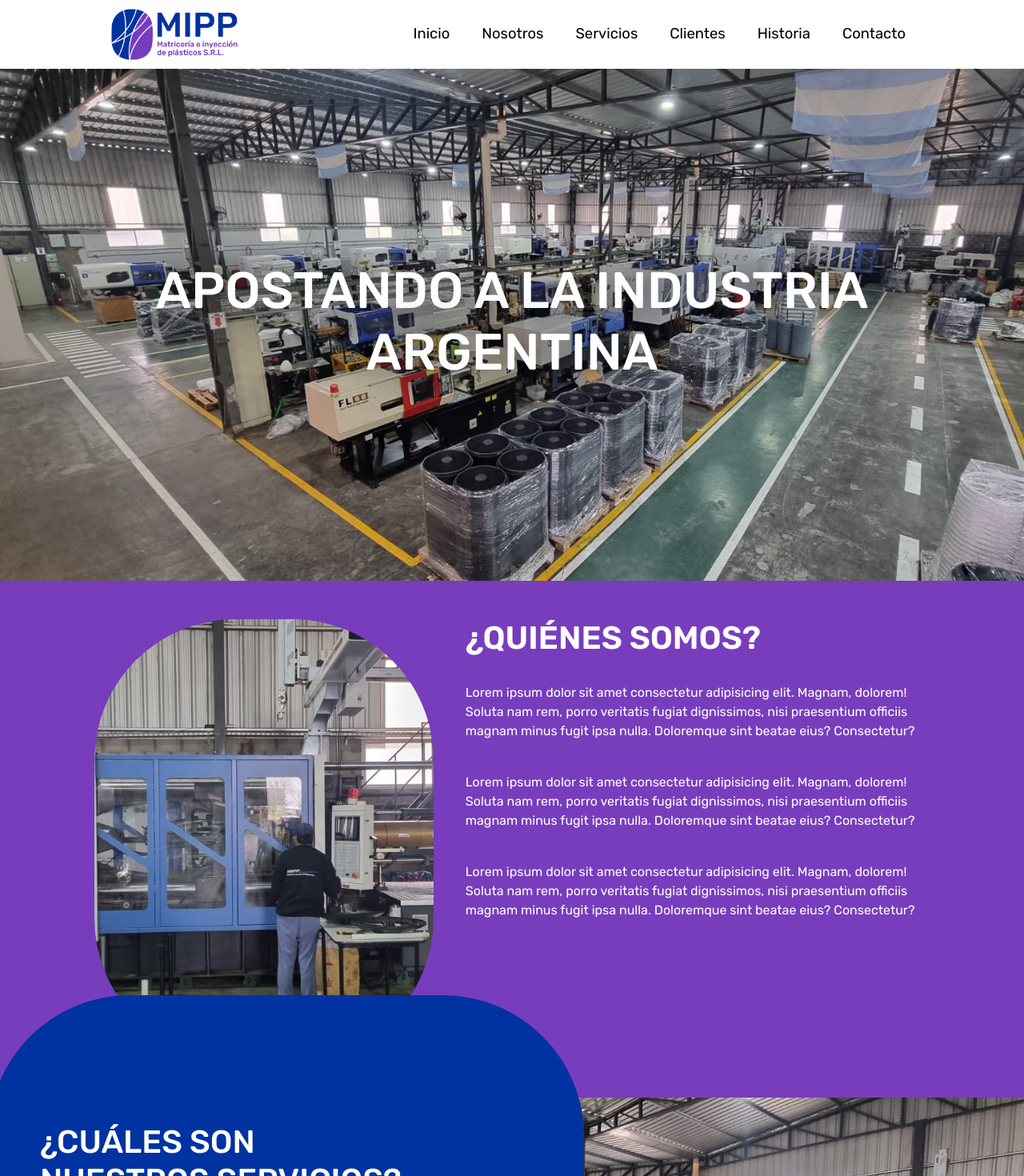
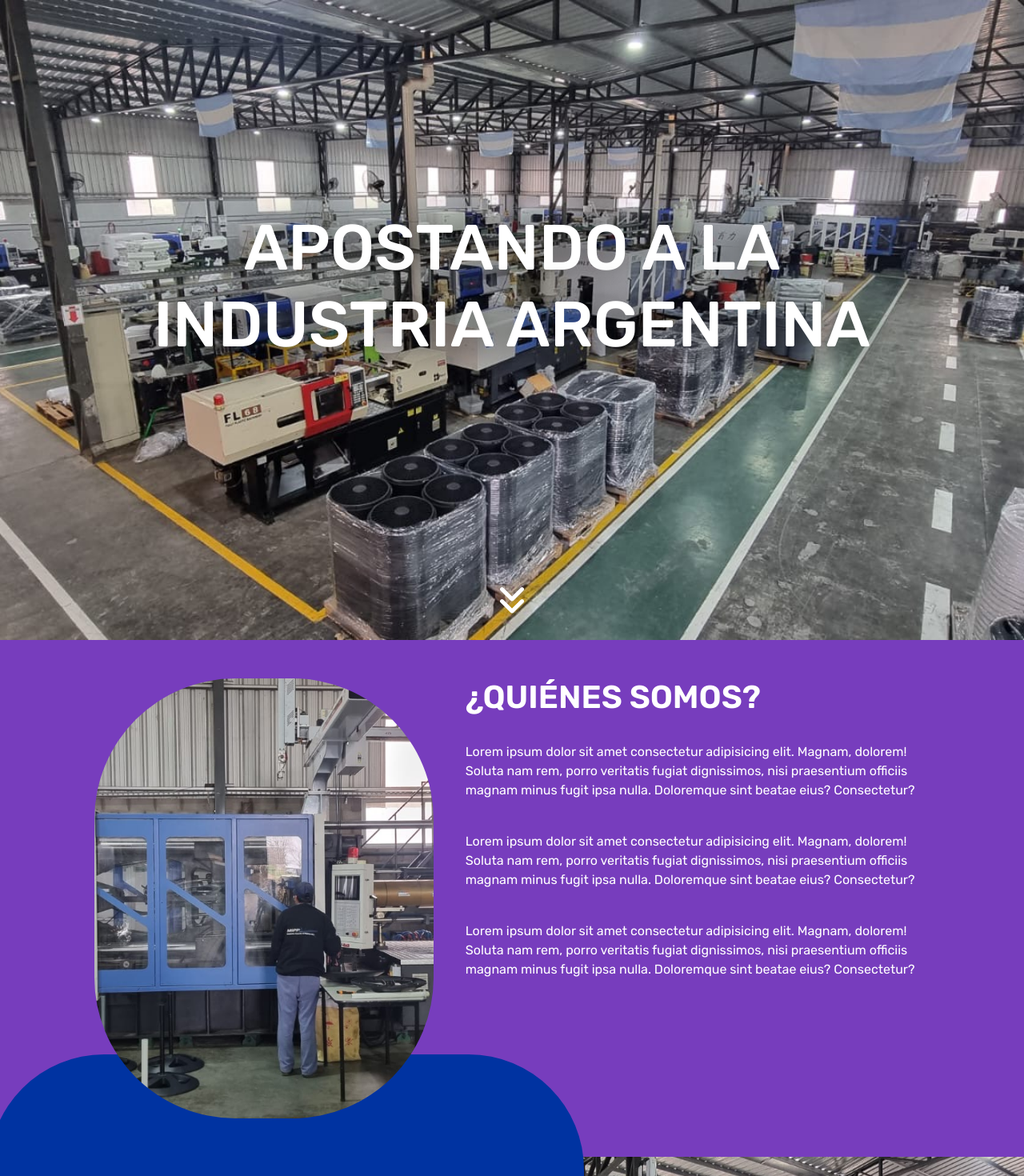
Before and after one commit to BrunoCMenna/mipp-web, a React (Create React App) app: page / in a window 1280 px wide. Shown: the top 1470 px of the page at 80% size. Built offline with nearby package versions, Linux system fonts and the light colour scheme.

Commit message:
debounce on scroll event +navbar update + 100vmax on landing

```diff
--- a/package.json
+++ b/package.json
@@ -9,6 +9,7 @@
     "animate.css": "^4.1.1",
     "aos": "^2.3.4",
     "bootstrap": "^5.3.3",
+    "lodash": "^4.17.21",
     "react": "^18.2.0",
     "react-bootstrap": "^2.10.1",
     "react-dom": "^18.2.0",
--- a/public/index.html
+++ b/public/index.html
@@ -7,7 +7,7 @@
     <meta name="theme-color" content="#000000" />
     <meta
       name="description"
-      content="Web site created using create-react-app"
+      content="MIPP Matricería e inyección de plásticos S.R.L."
     />
     <link rel="preconnect" href="https://fonts.googleapis.com" />
     <link rel="preconnect" href="https://fonts.gstatic.com" crossorigin />
--- a/src/App.css
+++ b/src/App.css
@@ -3,7 +3,13 @@
   --secondary: #0033a1;
 }
 
-body {
+#root {
   font-family: rubik;
   overflow-x: hidden;
 }
+
+/* z index fix */
+.aos-init[data-aos][data-aos].aos-animate {
+  position: relative;
+  transform: none;
+}
--- a/src/components/About/About.js
+++ b/src/components/About/About.js
@@ -4,8 +4,8 @@ import aboutImg from "../../img/about.JPG";
 const About = () => {
   return (
     <div className="about-bg" id="nosotros">
-      <div className="container d-flex flex-md-nowrap flex-wrap-reverse px-4 py-5 p-md-5 gap-3 justify-content-center">
-        <div data-wow-duration="0.3s" className="about-img" data-aos="fade-up">
+      <div className="container d-flex flex-lg-nowrap flex-wrap-reverse px-4 py-5 p-md-5 gap-3 justify-content-center">
+        <div className="about-img" data-aos="fade-up">
           <img src={aboutImg} />
         </div>
         <div className="d-flex flex-column gap-4 ms-md-4">
--- a/src/components/ClientsAndHistory/ClientsAndHistory.js
+++ b/src/components/ClientsAndHistory/ClientsAndHistory.js
@@ -12,19 +12,20 @@ const ClientsAndHistory = () => {
             <h1
               data-aos="fade-left"
               className="me-xxl-5 fw-semibold mb-5 pb-3"
-              style={{ marginTop: "7rem" }}
+              style={{ marginTop: "9rem" }}
             >
               ¿CON QUIÉNES TRABAJAMOS?
             </h1>
           </div>
-          <div className="row justify-content-center gap-md-5 mt-4">
+          <div className="row justify-content-center gap-md-5 m-4">
             {clientLogos.map((image, index) => (
               <div key={index} className="client-item mb-4">
                 <img
                   src={image}
                   alt={`imagen-${index}`}
-                  data-aos="flip-left"
+                  data-aos="zoom-out"
                   data-aos-delay="300"
+                  data-aos-duration="700"
                 />
               </div>
             ))}
--- a/src/components/Landing/Landing.css
+++ b/src/components/Landing/Landing.css
@@ -1,30 +1,42 @@
 .intro {
   background-image: url(../../img/landing.JPG);
   width: 100%;
-  height: 50vw;
+  height: 100vmin;
   background-repeat: no-repeat;
   background-size: cover;
+  background-position: center;
   color: white;
-  padding: 0 5rem 0 5rem;
+  /* margin-top: 85.81px; */
 }
 
 .intro h1 {
   display: flex;
   align-items: center;
   text-align: center;
-  font-size: 5vw;
-  padding: 0;
+  font-size: 10vmin;
   text-shadow: 2px 2px 50px black;
+  padding: 0 1rem 0 1rem;
+  text-wrap: balance;
+  align-self: center !important;
 }
 
-@media (max-width: 768px) {
+.down-icon {
+  animation: pulse infinite 0.5s;
+  transition: 1s;
+}
+.down-icon-remove {
+  opacity: 0;
+  transition: 1s;
+}
+
+@media (width < 992px) {
   .intro {
-    width: 100%;
-    height: 55vh;
-    background-position: center;
-    background-size: cover;
-  }
-  .intro h1 {
-    font-size: 12vw;
+    height: 100vmax;
   }
 }
+
+@media (width <= 600px) {
+  .intro h1 {
+    font-size: 13vmin;
+  }
+}
--- a/src/components/Landing/Landing.js
+++ b/src/components/Landing/Landing.js
@@ -1,11 +1,41 @@
+import { useEffect, useState } from "react";
 import "../Landing/Landing.css";
+import { FaAnglesDown } from "react-icons/fa6";
+import { debounce } from "lodash";
 
 const Landing = () => {
+  const [scrolled, setScrolled] = useState(false);
+
+  useEffect(() => {
+    console.log(window.scrollY);
+
+    const handleScroll = debounce(() => {
+      if (window.scrollY > 50) {
+        setScrolled(true);
+      } else {
+        setScrolled(false);
+      }
+    }, 100);
+
+    window.addEventListener("scroll", handleScroll);
+
+    return () => {
+      window.removeEventListener("scroll", handleScroll);
+    };
+  }, []);
+
   return (
-    <div className="d-flex justify-content-center intro">
-      <h1 className="animate__animated animate__fadeIn">
+    <div className="d-flex flex-column align-items-center justify-content-center intro">
+      <h1 className="animate__animated animate__fadeIn mt-auto mb-0">
         APOSTANDO A LA INDUSTRIA ARGENTINA
       </h1>
+      <span
+        className={`fs-1 mt-auto mb-4 down-icon ${
+          scrolled && "down-icon-remove"
+        }`}
+      >
+        <FaAnglesDown />
+      </span>
     </div>
   );
 };
--- a/src/components/Navbar/Navbar.css
+++ b/src/components/Navbar/Navbar.css
@@ -1,5 +1,5 @@
 .header {
-  position: sticky;
+  position: fixed;
   top: 0;
   left: 0;
   width: 100%;
@@ -9,7 +9,8 @@
   align-items: center;
   z-index: 100;
   padding: 0 10%;
-  transition: 0.3s;
+  transition: 0.4s;
+  border-bottom: 1px solid rgba(0, 0, 0, 0.03);
 }
 
 .logo {
@@ -17,16 +18,32 @@
 }
 
 .navbar a {
-  font-size: 1.15rem;
+  font-size: 1rem;
   text-decoration: none;
-  padding-left: 1.25rem;
-  padding-right: 1.25rem;
-  color: black;
+  margin: 0rem 1.25rem 0rem 1.25rem;
+  color: rgba(0, 0, 0, 0.5);
+  position: relative;
+  display: inline-block;
 }
 
 .navbar a:hover {
   color: var(--primary);
-  animation: pulse infinite 5s;
+  /* animation: pulse normal 1s; */
+}
+
+.navbar a::after {
+  transition: 300ms;
+  height: 2px;
+  content: "";
+  position: absolute;
+  left: 0;
+  bottom: -2px;
+  width: 0;
+  background-color: var(--primary);
+}
+
+.navbar a:hover::after {
+  width: 100%;
 }
 
 .icons {
@@ -79,22 +96,24 @@
     transition: 0.2s ease-in-out;
     border-bottom-left-radius: 1rem;
     border-bottom-right-radius: 1rem;
-    transform: translateY(-1px);
-    z-index: 99;
   }
 
   .navbar a {
     display: block;
     font-size: 1.1rem;
     padding: 1rem;
+    margin: 0;
     text-align: center;
     color: white;
   }
+
+  /* disables underline effect on mobile navbar */
+  .navbar a::after {
+    position: relative;
   }
 
   .navbar_active {
     visibility: visible;
-  z-index: -1;
     opacity: 1;
     transform: translateY(0);
     transition: 0.3s ease-in-out;
@@ -104,7 +123,4 @@
     background-color: rgba(256, 256, 256, 0.1);
     color: white;
   }
-
-.navbar_active a {
-  margin-left: unset;
 }
--- a/src/components/Navbar/Navbar.js
+++ b/src/components/Navbar/Navbar.js
@@ -1,33 +1,41 @@
-import React, { useState } from "react";
+import React, { useEffect, useState } from "react";
 import { IoIosMenu } from "react-icons/io";
 import { IoCloseOutline } from "react-icons/io5";
 
 import "../Navbar/Navbar.css";
 import logo from "../../img/logo.png";
+import { debounce } from "lodash";
 
 const CustomNavbar = () => {
   const [menuOpen, setMenuOpen] = useState(false);
+  const [prevScrollpos, setPrevScrollpos] = useState(window.scrollY);
 
-  const toggleMenu = (element) => {
+  const toggleMenu = () => {
     setMenuOpen(!menuOpen);
   };
 
-  var prevScrollpos = window.scrollY;
-  window.onscroll = function () {
-    var currentScrollPos = window.scrollY;
+  useEffect(() => {
+    const handleScroll = debounce(() => {
+      const currentScrollPos = window.scrollY;
       if (prevScrollpos > currentScrollPos) {
         document.getElementById("navbar").style.top = "0";
       } else {
         document.getElementById("navbar").style.top = "-100px";
-      setMenuOpen(false);
       }
-    prevScrollpos = currentScrollPos;
+      setPrevScrollpos(currentScrollPos);
+    }, 100);
+
+    window.addEventListener("scroll", handleScroll);
+
+    return () => {
+      window.removeEventListener("scroll", handleScroll);
     };
+  }, [prevScrollpos]);
 
   return (
     <header className="header" id="navbar">
       <a href="/">
-        <img src={logo} className="logo" />
+        <img src={logo} className="logo" alt="MIPP" />
       </a>
       <div className="icons">
         {menuOpen ? (
@@ -42,22 +50,22 @@ const CustomNavbar = () => {
       </div>
       <nav className={`p-0 navbar ${menuOpen && "navbar_active"}`}>
         <a href="#top" onClick={toggleMenu}>
-          Inicio
+          INICIO
         </a>
         <a href="#nosotros" onClick={() => toggleMenu()}>
-          Nosotros
+          NOSOTROS
         </a>
         <a href="#servicios" onClick={toggleMenu}>
-          Servicios
+          SERVICIOS
         </a>
         <a href="#clientes" onClick={toggleMenu}>
-          Clientes
+          CLIENTES
         </a>
         <a href="#historia" onClick={toggleMenu}>
-          Historia
+          HISTORIA
         </a>
         <a href="#contacto" onClick={toggleMenu}>
-          Contacto
+          CONTACTO
         </a>
       </nav>
     </header>
--- a/src/components/OurServices/OurServices.css
+++ b/src/components/OurServices/OurServices.css
@@ -5,7 +5,6 @@
   background-position: center;
   background-size: cover;
   background-repeat: repeat;
-  /* background-position-x: 330px; */
 }
 
 .service-content h1 {
@@ -15,7 +14,7 @@
 .service-content {
   background: var(--secondary);
   padding: 10rem 4rem 5rem 4rem;
-  border-radius: 11rem;
+  border-radius: 9rem;
   margin-top: -8rem;
   margin-bottom: -8rem;
   margin-left: -6rem;
@@ -25,21 +24,27 @@
 
 @media (768px <= width < 992px) {
   .service-content {
-    padding: 5rem;
-    margin-top: -2rem;
-    margin-bottom: -5rem;
+    padding: 13rem 2rem 3rem 2rem;
+    margin-left: 0;
+    margin-top: -12rem;
+    max-width: 550px;
+    margin-left: 5rem;
   }
 }
 
 @media (width < 768px) {
   .service-content {
-    padding: 14rem 2rem 2rem 2rem;
+    padding: 14rem 2rem 4rem 2rem;
     margin-left: 0;
     margin-top: -12rem;
-    border-bottom-left-radius: 5rem;
-    border-bottom-right-radius: 5rem;
   }
   .services-bg {
     background-position: center;
   }
 }
+
+@media (width > 992px) {
+  .services-bg {
+    background-position: 300px;
+  }
+}
```
Also changed, not shown: 1 other file (tests, documents, lock files or other folders). Lines whose indentation alone changed are shown as unchanged.
